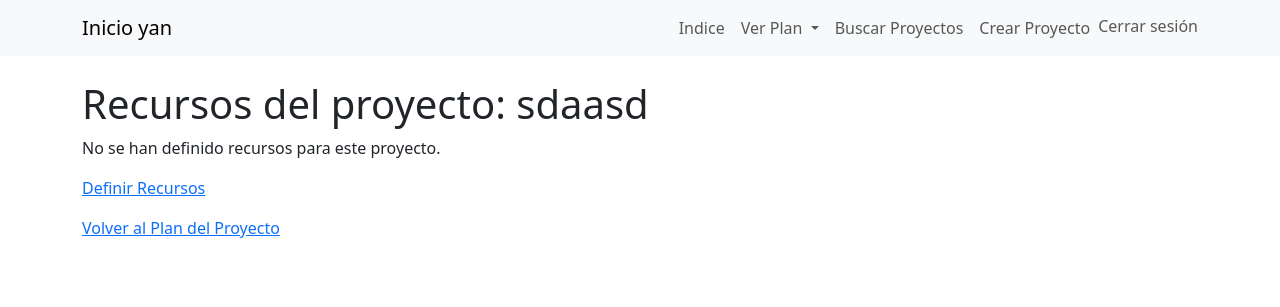
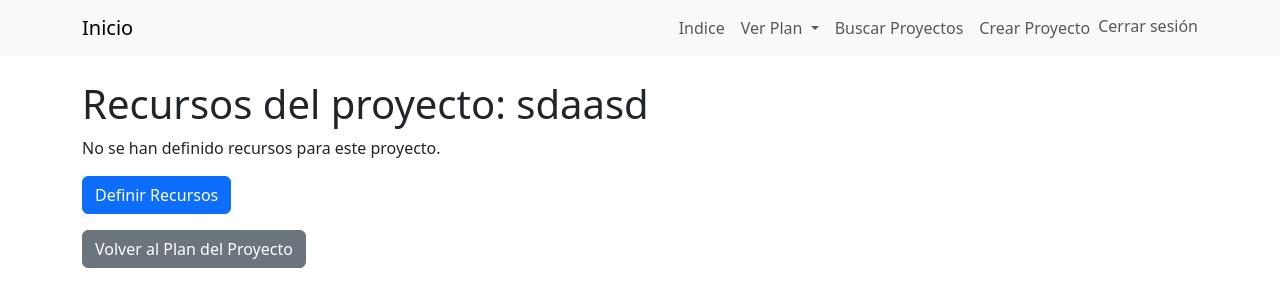
Before and after one commit to CMancillas/creador_plan_de_proyectos, a Django app: page /project-plan/2/resources/ in a window 1280 px wide. Shown: the top 307 px of the page. Run offline with Django 5.2, Linux system fonts and the light colour scheme; a user stored in the database is signed in; data comes from the database, SQL or seed files in the repository; data that the repository does not hold is empty; parts of the project's set-up code (start-up, migrations or seed data) failed here and were passed over.

Commit message:
Corrección de textos y mejoras en la interfaz de recursos del proyecto.

```diff
--- a/creadorDeProyectos/creadorAPP/templates/base.html
+++ b/creadorDeProyectos/creadorAPP/templates/base.html
@@ -20,7 +20,7 @@
     <!-- Barra de navegación -->
     <nav class="navbar navbar-expand-lg navbar-light bg-light">
       <div class="container">
-        <a class="navbar-brand" href="{% url 'home' %}">Inicio yan</a>
+        <a class="navbar-brand" href="{% url 'home' %}">Inicio</a>
         <button
           class="navbar-toggler"
           type="button"
--- a/creadorDeProyectos/creadorAPP/templates/home/home.html
+++ b/creadorDeProyectos/creadorAPP/templates/home/home.html
@@ -5,7 +5,7 @@
 {% block content %}
     <div class="container">
         <h2>Home</h2>
-        <p>Welcome, {{request.user.username}}!</p>
+        <p>Bienvenido, {{request.user.username}}!</p>
         <ul>
             {% for project in recent_projects %}
                 <li>{{ project.title }} - Creado el: {{ project.startDate }}
--- a/creadorDeProyectos/creadorAPP/templates/projects/view_resources.html
+++ b/creadorDeProyectos/creadorAPP/templates/projects/view_resources.html
@@ -1,13 +1,10 @@
-
-{% extends 'base.html' %}
-
-{% block title %}Recursos del Proyecto{% endblock %}
+{% extends 'base.html' %} {% block title %}Recursos del Proyecto{% endblock %}
 {% block content %}
 <body>
   <h1>Recursos del proyecto: {{ project_plan.title }}</h1>
 
   {% if resources %}
-    <table>
+  <table class="table">
     <thead>
       <tr>
         <th>Tipo de Recurso</th>
@@ -16,6 +13,7 @@
         <th>Cantidad Estimada</th>
         <th>Costo Estimado</th>
         <th>Fecha de Creación</th>
+        <th>Acciones</th>
       </tr>
     </thead>
     <tbody>
@@ -27,18 +25,34 @@
         <td>{{ resource.quantity_estimated }}</td>
         <td>{{ resource.cost_estimated }}</td>
         <td>{{ resource.created_at|date:"d/m/Y H:i" }}</td>
-          <a href="{% url 'edit_resource' project_id=project_plan.id resource_id=resource.id %}">Editar</a>
+        <td>
+          <a
+            href="{% url 'edit_resource' project_id=project_plan.id resource_id=resource.id %}"
+            class="btn btn-primary btn-sm"
+            >Editar</a
+          >
+        </td>
       </tr>
       {% endfor %}
     </tbody>
   </table>
   {% else %}
   <p>No se han definido recursos para este proyecto.</p>
+  {% endif %}
 
-    {% endif %}
-    <p><a href="{% url 'define_resources' project_id=project_plan.id  %}">Definir Recursos</a></p>
-    <a href="{% url 'view_project_plan' project_plan.id %}"
-      >Volver al Plan del Proyecto</a
+  <p>
+    <a
+      href="{% url 'define_resources' project_id=project_plan.id %}"
+      class="btn btn-primary"
     >
+      Definir Recursos
+    </a>
+  </p>
+  <a
+    href="{% url 'view_project_plan' project_plan.id %}"
+    class="btn btn-secondary"
+  >
+    Volver al Plan del Proyecto
+  </a>
 </body>
 {% endblock %}
```
Lines whose indentation alone changed are shown as unchanged.
